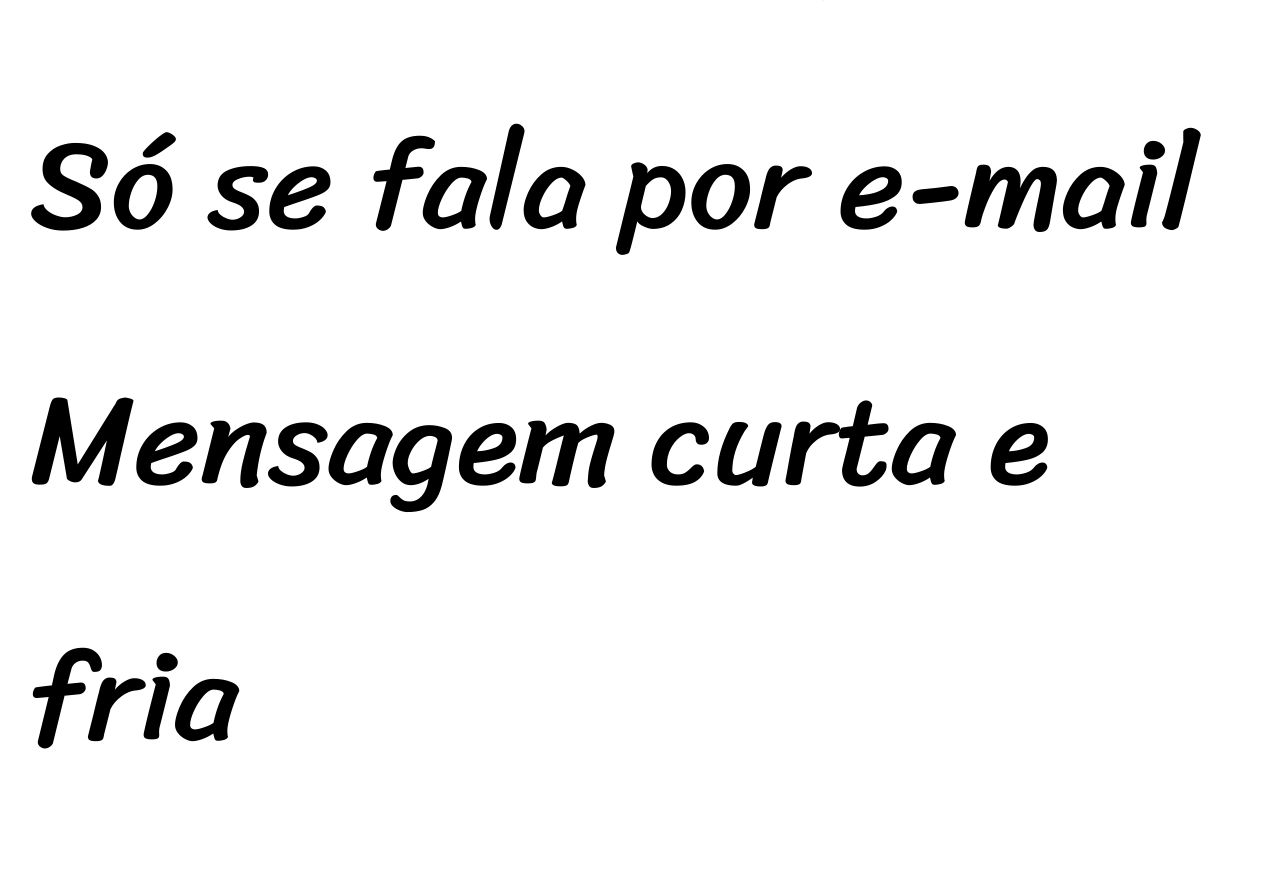
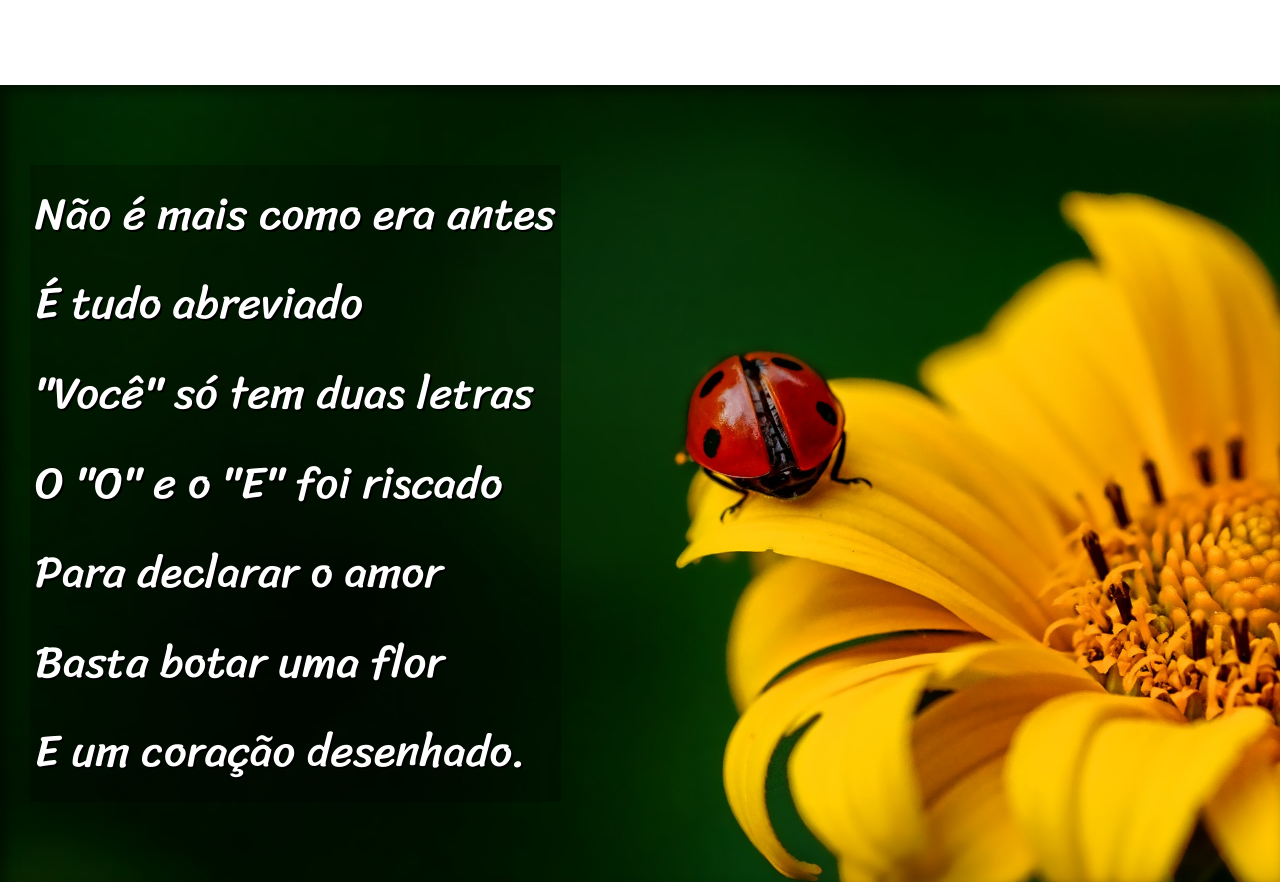
Before and after one commit to Emerson-Ramos/Projeto_cordel, a plain HTML site: page index.html in a window 1280 px wide. Shown: the part 1052-1934 px from the top of the page. Drawn offline with Linux system fonts and the light colour scheme.

Commit message:
Atualizaçao projeto cordel

```diff
--- a/estilo/style.css
+++ b/estilo/style.css
@@ -57,15 +57,17 @@ header a:hover, footer a:hover{
 
 section{
     padding-top: 10vh;
-    padding-bottom: 3.5vh;
+    padding-bottom: 10vh;
+    line-height: 2em;
+/* aumenta o espaçamento entre as linhas em duas vezes*/
     padding-left: 30px;
+    font-family: var(--fonte3);
+    font-size: 3.5vw;
+}
 
+section > p{
+    padding-bottom: 2em;
 
-    line-height: 2em;
-    /* aumenta o espaçamento entre as linhas em duas vezes*/
-
-    font-family: var(--fonte3);
-    font-size: 10vw;
 }
 
 section.normal{
@@ -77,13 +79,29 @@ section.normal{
 section.imagem{
     background: rgb(75, 74, 74);
     color: white;
+   box-shadow: inset 6px 6px 13px 0px rgba(0, 0, 0, 0.5);
+   background-attachment: fixed;
 }
 
-section.imagem > p{
+
+section.imagem > p {
     display: inline-block;
     padding: 5px;
     background-color: rgba(0, 0, 0, 0.253);
+    text-shadow: 2px 2px 0px black;
 }
+
+section#img01{
+
+    background-image: url('../imagens/background001.jpg');
+    background-position: right center;
+    background-size: cover;
+}
+
+section#img02{
+
+    background-image: url('../imagens/background002.jpg');
+   background-size: cover;
 
 footer{
     color: white;
--- a/index.html
+++ b/index.html
@@ -31,7 +31,7 @@
 
 
 
-<section class="imagem">
+<section class="imagem" id="img01">
     <p>
         Não é mais como era antes <br>
         É tudo abreviado <br>
@@ -69,7 +69,7 @@
 
 
 
-<section class="imagem">
+<section class="imagem" id="img02">
     <p>
         Tenho saudade das cartas<br>
         Escritas com a própria mão<br>
```
